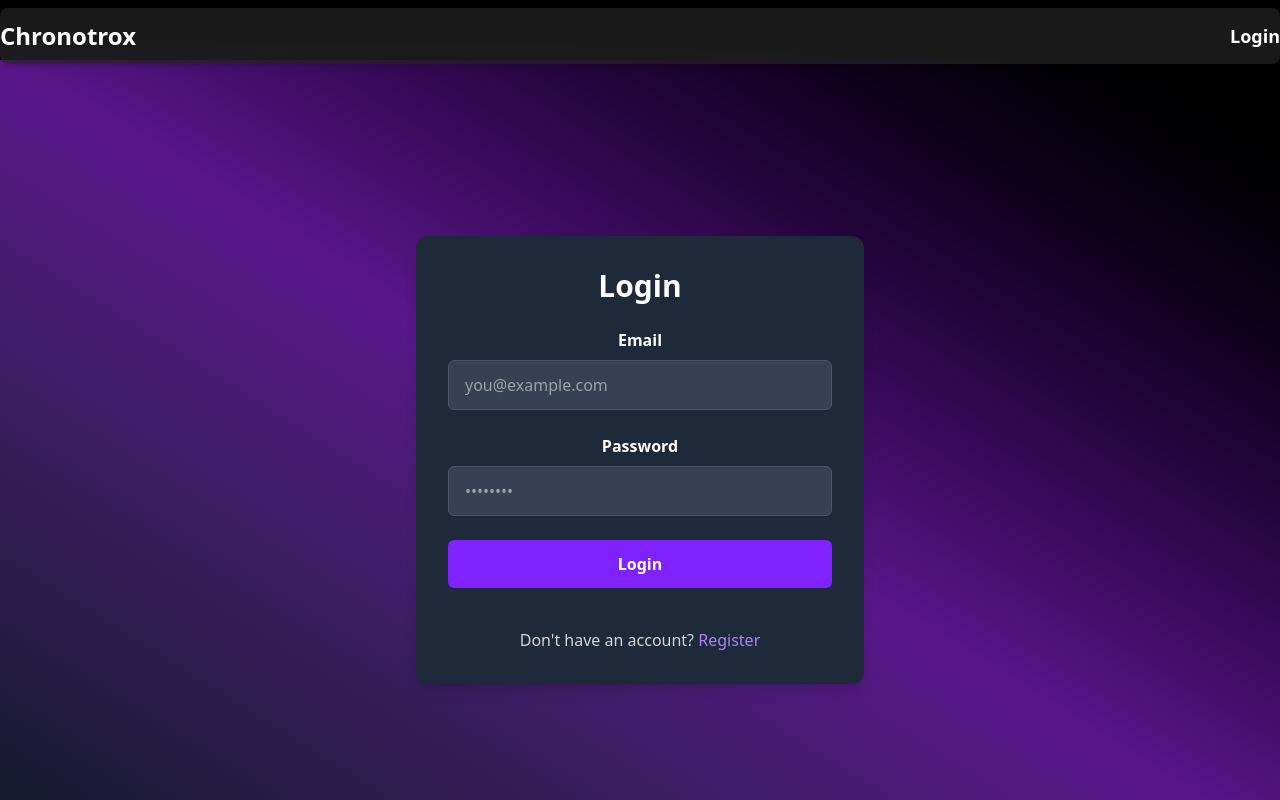
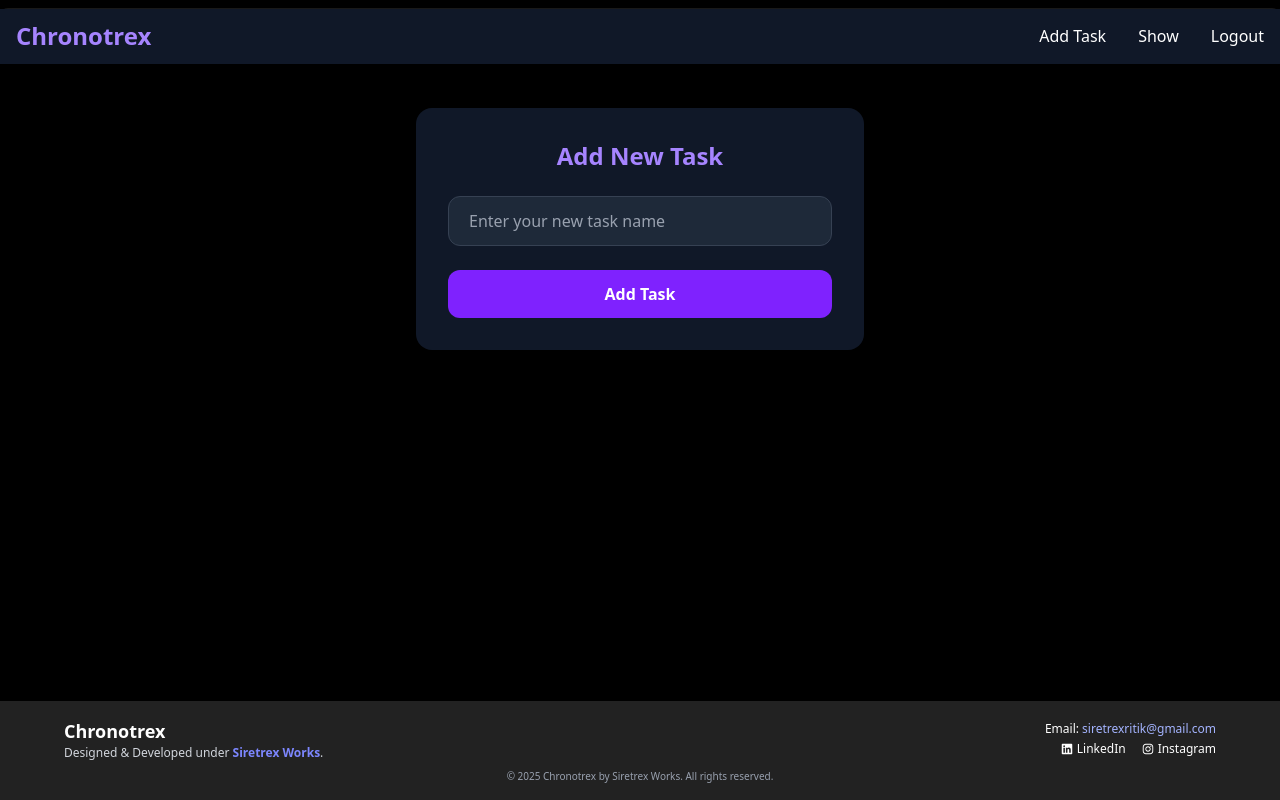
Before and after one commit to siretrex/chronotrex-x, a React (Vite) app: page /addtask in a window 1280 px wide. Before the commit this address led to /login. Shown: the top 800 px of the page. Built offline with nearby package versions, Linux system fonts and the light colour scheme; sample sign-in values are in the browser's storage.

Commit message:
local storage added

```diff
--- a/src/app/store.js
+++ b/src/app/store.js
@@ -1,37 +1,13 @@
-// app/store.js
 import { configureStore } from "@reduxjs/toolkit";
 import userReducer from "../features/user/userSlice";
-import {
-  persistStore,
-  persistReducer,
-  FLUSH,
-  REHYDRATE,
-  PAUSE,
-  PERSIST,
-  PURGE,
-  REGISTER,
-} from "redux-persist";
-import storage from "redux-persist/lib/storage"; // defaults to localStorage for web
 
-// Config for persisting
-const persistConfig = {
-  key: "user",
-  storage,
-};
-
-const persistedUserReducer = persistReducer(persistConfig, userReducer);
+const storedUser = JSON.parse(localStorage.getItem("userData"));
 
 export const store = configureStore({
   reducer: {
-    user: persistedUserReducer,
+    user: userReducer,
   },
-  middleware: (getDefaultMiddleware) =>
-    getDefaultMiddleware({
-      serializableCheck: {
-        ignoredActions: [FLUSH, REHYDRATE, PAUSE, PERSIST, PURGE, REGISTER],
-      },
-    }),
+  preloadedState: {
+    user: storedUser || undefined,
+  },
 });
-
-// Persistor for PersistGate
-export const persistor = persistStore(store);
--- a/src/component/LandingPage.jsx
+++ b/src/component/LandingPage.jsx
@@ -25,7 +25,7 @@ const LandingPage = () => {
             </Link>
             <Link
               to="/about"
-              className="px-6 py-3 border border-violet-500 hover:bg-violet-500/20 rounded-lg transition duration-200 text-lg"
+              className="px-6 py-3 border border-violet-500 hover:bg-violet-500/20 rounded-lg transition duration-200 text-lg disabled:"
             >
               Learn More
             </Link>
--- a/src/features/user/userSlice.js
+++ b/src/features/user/userSlice.js
@@ -1,8 +1,8 @@
-// features/user/userSlice.js
 import { createSlice } from "@reduxjs/toolkit";
 
+const storedUser = JSON.parse(localStorage.getItem("userData"));
 
-const initialState = {
+const initialState = storedUser || {
   user: null,
   isLoggedIn: false,
   token: null
@@ -13,22 +13,43 @@ const userSlice = createSlice({
   initialState,
   reducers: {
     login(state, action) {
-      console.log(action)
       state.user = action.payload.user;
       state.isLoggedIn = true;
       state.token = action.payload.token;
+
+      localStorage.setItem(
+        "userData",
+        JSON.stringify({
+          user: state.user,
+          isLoggedIn: state.isLoggedIn,
+          token: state.token
+        })
+      );
     },
     logout(state) {
       state.user = null;
       state.isLoggedIn = false;
-      state.token= null;
+      state.token = null;
+
+      localStorage.removeItem("userData");
     },
-    updateTask(state, action){
-        state.user.tasks = action.payload
-        console.log(state.user)
+    updateTask(state, action) {
+      if (state.user) {
+        state.user.tasks = action.payload;
+        console.log(state.user);
+
+        localStorage.setItem(
+          "userData",
+          JSON.stringify({
+            user: state.user,
+            isLoggedIn: state.isLoggedIn,
+            token: state.token
+          })
+        );
+      }
     }
   }
 });
 
-export const { login, logout, updateTask} = userSlice.actions;
+export const { login, logout, updateTask } = userSlice.actions;
 export default userSlice.reducer;
--- a/src/main.jsx
+++ b/src/main.jsx
@@ -1,20 +1,17 @@
-import { StrictMode } from 'react';
-import { createRoot } from 'react-dom/client';
-import { BrowserRouter } from 'react-router-dom';
+import { StrictMode } from 'react'
+import { createRoot } from 'react-dom/client'
+import { BrowserRouter } from 'react-router-dom'
 import { Provider } from 'react-redux';
-import { store, persistor } from './app/store'; // note persistor import
-import { PersistGate } from 'redux-persist/integration/react';
-import './index.css';
-import App from './App.jsx';
+import { store } from './app/store';
+import './index.css'
+import App from './App.jsx'
 
 createRoot(document.getElementById('root')).render(
   <StrictMode>
     <BrowserRouter>
-      <Provider store={store}>
-        <PersistGate loading={null} persistor={persistor}>
-          <App />
-        </PersistGate>
-      </Provider>
+    <Provider store={store}>
+    <App />
+  </Provider>
     </BrowserRouter>
-  </StrictMode>
-);
+  </StrictMode>,
+)
```
